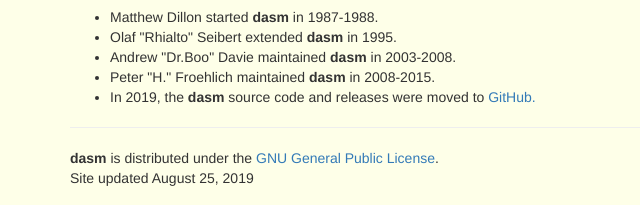
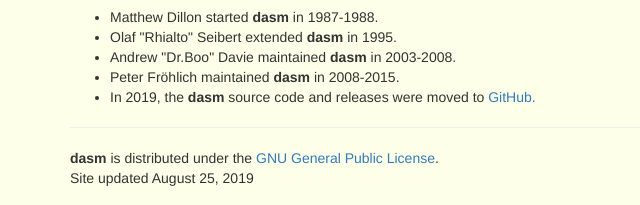
Before and after one commit to dasm-assembler/dasm-assembler.github.io, a plain HTML site: page index.html in a window 1280 px wide. Shown: the part 843-1048 px from the top of the page, 0-640 px from the left. Drawn offline with nearby package versions, Linux system fonts and the light colour scheme.

Commit message:
Froehlich -> Fröhlich

```diff
--- a/index.html
+++ b/index.html
@@ -92,7 +92,7 @@
       <li>Matthew Dillon started <strong>dasm</strong> in 1987-1988.</li>
       <li>Olaf "Rhialto" Seibert extended <strong>dasm</strong> in 1995.</li>
       <li>Andrew "Dr.Boo" Davie maintained <strong>dasm</strong> in 2003-2008.</li>
-      <li>Peter "H." Froehlich maintained <strong>dasm</strong> in 2008-2015.</li>
+      <li>Peter Fr&ouml;hlich maintained <strong>dasm</strong> in 2008-2015.</li>
       <li>In 2019, the <strong>dasm</strong> source code and releases were moved
         to <a href="https://github.com/dasm-assembler/dasm">GitHub.</a></li>
   </ul>
```
